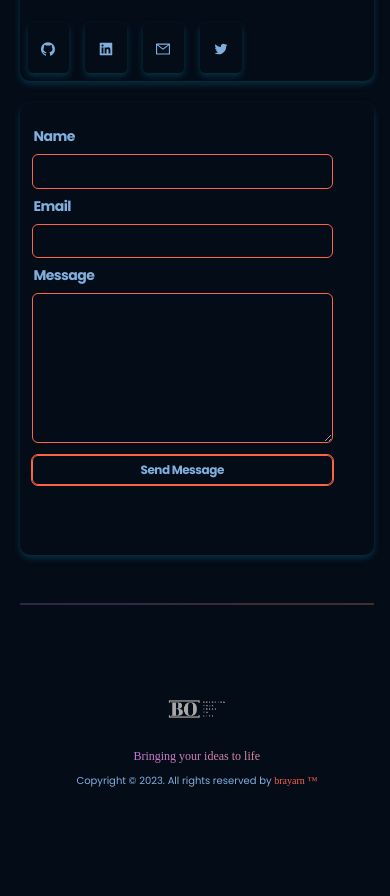
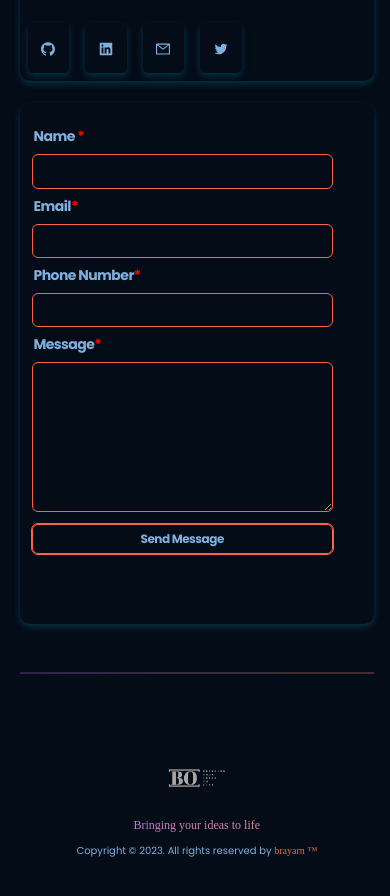
Before and after one commit to o-brayarn/portfolio, a React (Create React App) app: page / in a window 390 px wide. Shown: the part 4061-4957 px from the top of the page. Before the commit the page ends 4889 px from the top, so only its background shows below. Built offline with nearby package versions, Linux system fonts and the light colour scheme; a web font is replaced by a local one.

Commit message:
add required* to fields and a phone no. field

```diff
--- a/src/pages/contacts/Contact.jsx
+++ b/src/pages/contacts/Contact.jsx
@@ -35,12 +35,14 @@ export default function Contact() {
 
         <div className="contact__me-form">
            <form ref={form} onSubmit={sendEmail}>
-              <label>Name</label>
-              <input type="text" name="user_name" />
-              <label>Email</label>
-              <input type="email" name="user_email" />
-              <label>Message</label>
-              <textarea type="text" name="message" />
+              <label>Name <span>*</span></label>
+              <input type="text" name="user_name" required />
+              <label>Email<span>*</span></label>
+             <input type="email" name="user_email" required />
+              <label>Phone Number<span>*</span></label>
+              <input type="text" name="user_phone" required />
+              <label>Message<span>*</span></label>
+              <textarea type="text" name="message" required />
               <input type="submit" value="Send Message" className='form__btn'/>
             </form>
         </div>
```
